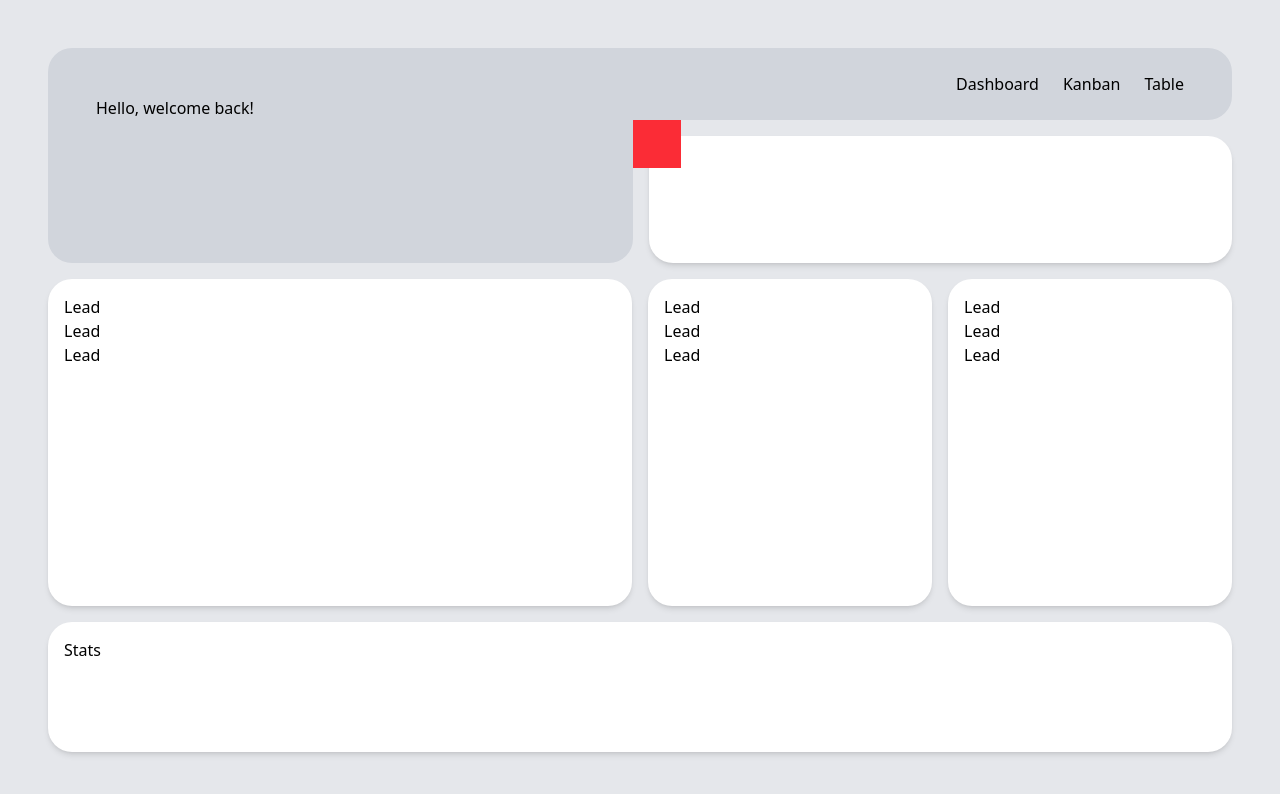
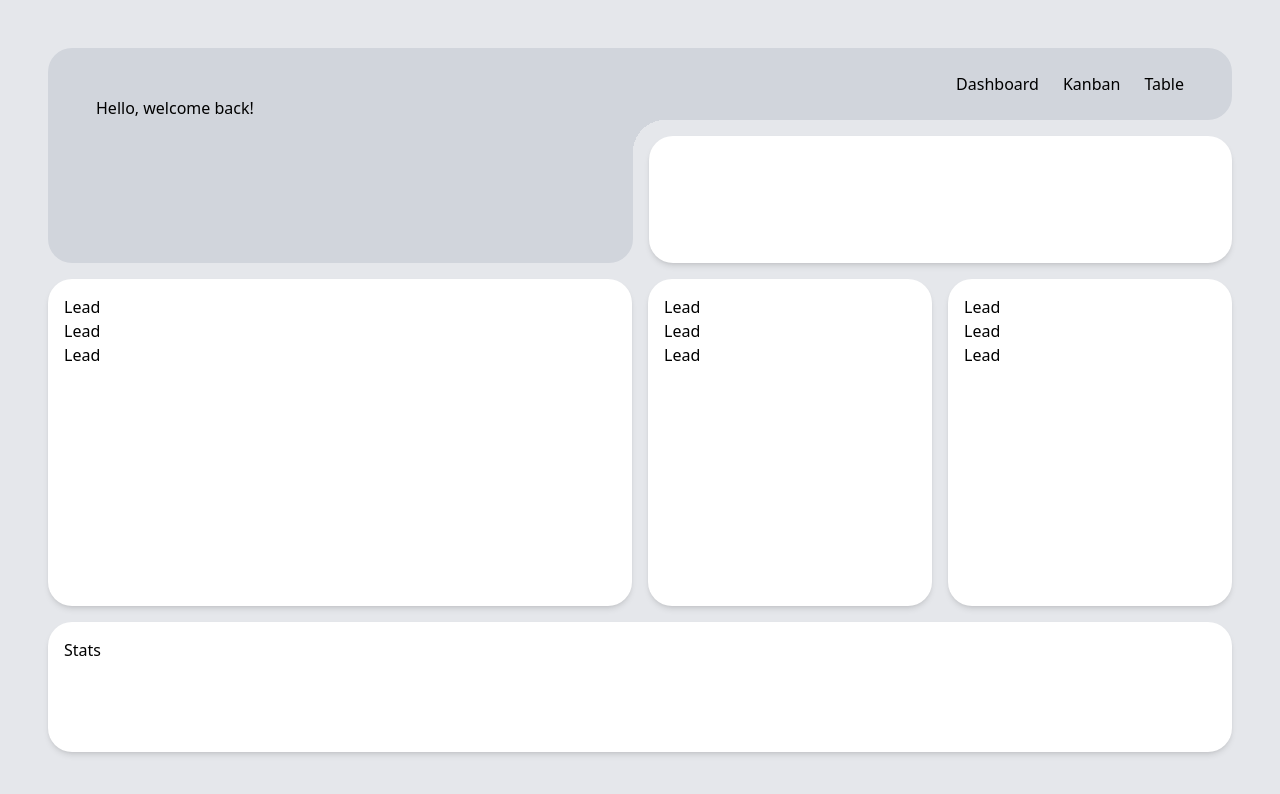
Before and after one commit to daniel-kadlec/Sway, a Next.js app: page /dashboard in a window 1280 px wide. Shown: the top 794 px of the page. Built offline with nearby package versions, Linux system fonts and the light colour scheme.

Commit message:
Feat: cut corner done

```diff
--- a/app/globals.css
+++ b/app/globals.css
@@ -19,5 +19,13 @@
 }
 
 .cut-corner{
-    @apply bg-red-500 w-12 h-12 absolute top-1/3 left-0 -translate-x-(--container-gap)
+    @apply bg-gray-300 w-8 h-8 absolute top-1/3 left-0 -translate-x-(--container-gap);
+
+    --cut: 32px;
+
+    mask-image:
+        radial-gradient(circle at bottom right,
+        transparent var(--cut),
+        black calc(var(--cut)));
+
 }
```
